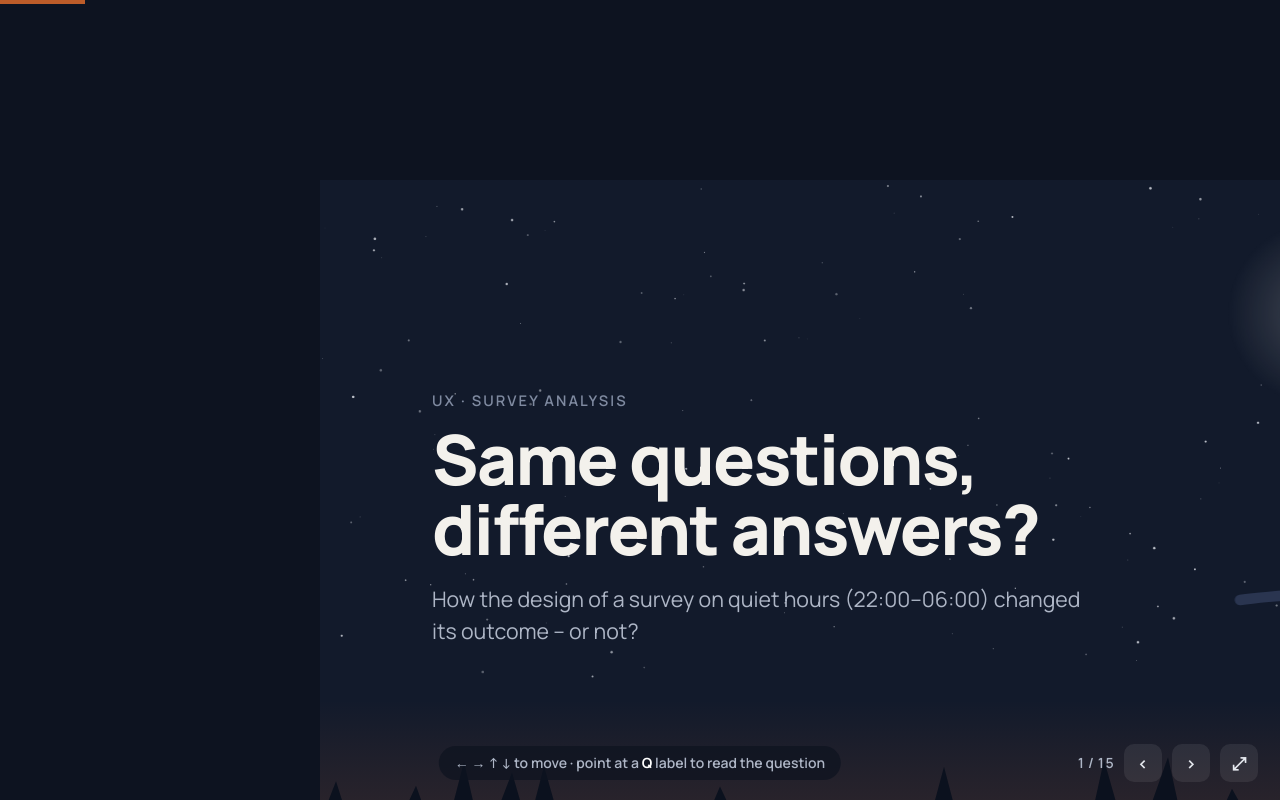
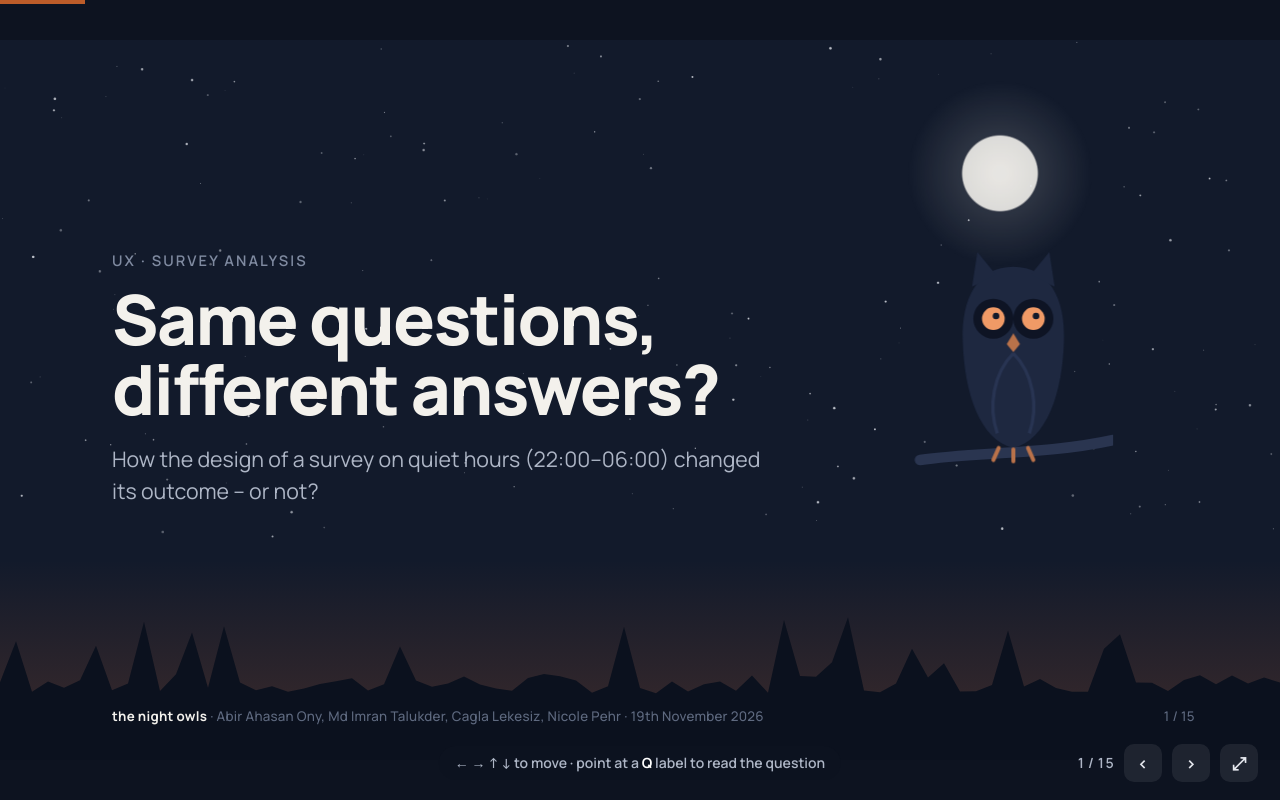
Before and after one commit to artcanvasio/night-owls, a plain HTML site: page index.html in a window 1280 px wide. Drawn offline with nearby package versions, Linux system fonts and the light colour scheme.

Commit message:
Center slides in narrow windows
Co-Authored-By: Claude Opus 5.5 <noreply@anthropic.com>
Claude-Session: https://claude.ai/code/session_015XJxUAMYdXKjdkaBbRj9P6

```diff
--- a/index.html
+++ b/index.html
@@ -31,8 +31,8 @@
 *{box-sizing:border-box;margin:0;padding:0}
 html,body{height:100%;background:#0d1320;overflow:hidden}
 body{font-family:var(--body);color:var(--muted);-webkit-font-smoothing:antialiased}
-#viewport{position:fixed;inset:0;display:grid;place-items:center}
-#stage{position:relative;width:1920px;height:1080px;transform-origin:center center;flex:none;overflow:hidden;background:var(--paper)}
+#viewport{position:fixed;inset:0}
+#stage{position:absolute;left:50%;top:50%;width:1920px;height:1080px;transform-origin:center center;flex:none;overflow:hidden;background:var(--paper)}
 
 /* ---------- slides ---------- */
 .slide{position:absolute;inset:0;padding:110px 128px 150px;display:flex;flex-direction:column;
@@ -603,7 +603,7 @@ const pct=(n,N)=>Math.round(n/N*100);
 
 /* ---------------- stage scaling ---------------- */
 const stage=document.getElementById('stage');let S=1;
-function fit(){S=Math.min(innerWidth/1920,innerHeight/1080);stage.style.transform=`scale(${S})`}
+function fit(){S=Math.min(innerWidth/1920,innerHeight/1080);stage.style.transform=`translate(-50%,-50%) scale(${S})`}
 addEventListener('resize',fit);fit();
 
 /* ---------------- tooltip + question popover ---------------- */
```
